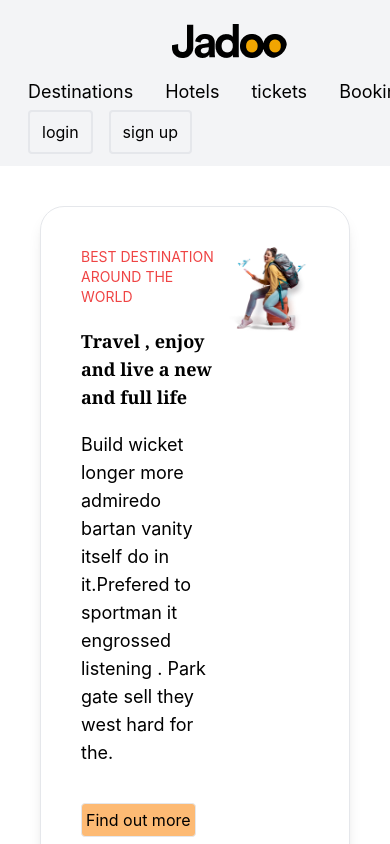
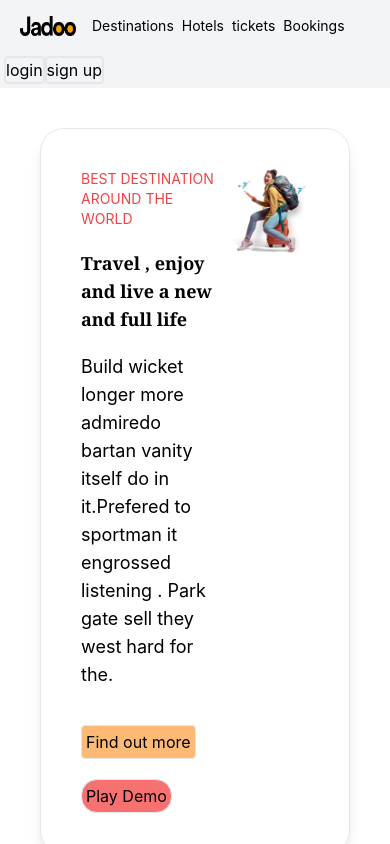
Before and after one commit to masifafghan/TourBooking, a React (Create React App) app: page / in a window 390 px wide. Shown: the top 844 px of the page. Built offline with nearby package versions, Linux system fonts and the light colour scheme.

Commit message:
responsive nav

```diff
--- a/src/pages/home.jsx
+++ b/src/pages/home.jsx
@@ -5,17 +5,17 @@ function Home() {
   return (
     <>
     {/* Nav Bar */}
-    <nav className=" flex flex-wrap justify-between item-center bg-gray-100 p-3">
-        <img className="w-16h-8 m-3 ps-20 ms-20 rounded-2xl" src="/asessts/Logo.png" alt="Logo" />
-        <div className="text-lg pt-2 flex flex wrap">
-            <p className="px-4 text-black hover:text-blue-500" >Destinations</p>
-            <p className="px-4 text-black hover:text-blue-500"  >Hotels</p>
-            <p className="px-4 text-black hover:text-blue-500" >tickets</p>
-            <p className="px-4 text-black hover:text-blue-500" >Bookings</p>
+    <nav className="flex flex-wrap  lg:justify-between sm:item-center bg-gray-100 p-1 lg:p-3">
+        <img className="w-16 h-5 lg:w-24 lg:h-6 m-3 ps-2  ms-2 lg:ms-20 rounded" src="/asessts/Logo.png" alt="Logo" />
+        <div className="text-sm lg:text-lg pt-2 flex flex wrap">
+            <p className="p-1 lg:px-4 text-black hover:text-blue-500" >Destinations</p>
+            <p className="p-1 lg:px-4 text-black hover:text-blue-500"  >Hotels</p>
+            <p className="p-1 lg:px-4 text-black hover:text-blue-500" >tickets</p>
+            <p className="p-1 lg:px-4 text-black hover:text-blue-500" >Bookings</p>
         </div>
-        <div className="pe-20 me-15 pt-1">
-            <button className="mx-4 p-2 px-3 border-2 rounded hover:text-white hover:bg-black " >login</button>
-            <button className="border-2 rounded px-3 p-2 hover:text-white hover:bg-black" >sign up</button>
+        <div className="lg:pe-20 lg:me-15 pt-2">
+            <button className="lg:mx-4 lg:p-2 lg:px-3 border-2 rounded hover:text-white hover:bg-black " >login</button>
+            <button className="border-2 rounded lg:px-3 lg:p-2 hover:text-white hover:bg-black" >sign up</button>
         </div>
     </nav>
     {/* Display Page Section */}
```
